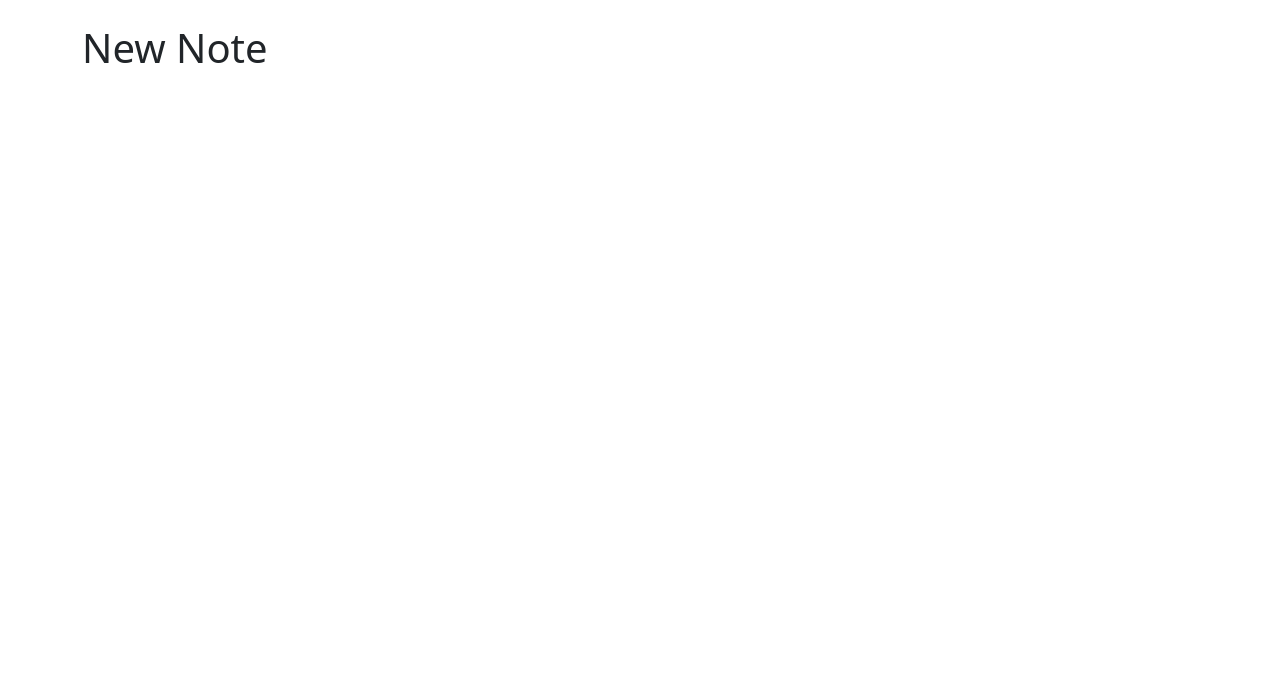
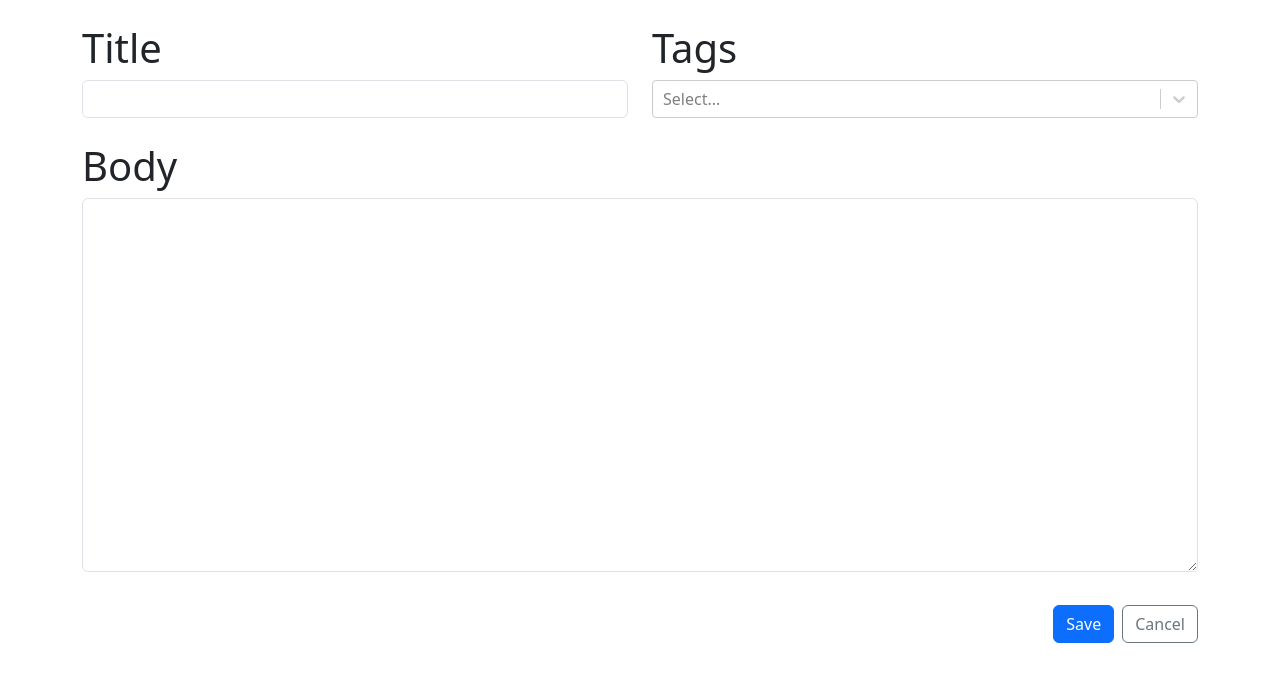
Before and after one commit to khazarglzd/notes_app_react_typescript, a React (Create React App) app: page /new in a window 1280 px wide. Shown: the top 682 px of the page. Built offline with nearby package versions, Linux system fonts and the light colour scheme.

Commit message:
creating NoteForm component

```diff
--- a/package.json
+++ b/package.json
@@ -16,6 +16,7 @@
     "react-dom": "^18.3.1",
     "react-router-dom": "^6.23.1",
     "react-scripts": "5.0.1",
+    "react-select": "^5.8.0",
     "typescript": "^4.9.5",
     "web-vitals": "^2.1.4"
   },
--- a/src/App.tsx
+++ b/src/App.tsx
@@ -2,6 +2,7 @@ import "bootstrap/dist/css/bootstrap.min.css";
 import { Container } from "react-bootstrap";
 import { Routes, Route, Navigate } from "react-router-dom";
 import { NewNote } from "./NewNote";
+import "./style.css";
 
 const App = () => {
   return (
--- a/src/NoteForm.tsx
+++ b/src/NoteForm.tsx
@@ -1,7 +1,42 @@
+import { Form, Stack, Row, Col, Button } from "react-bootstrap";
+import CreatableReactSelect from "react-select/creatable";
+import { Link } from "react-router-dom";
+
 export function NoteForm() {
   return (
-    <>
-      <h1 className="mb-4">New Note</h1>
-    </>
+    <Form>
+      <Stack gap={4}>
+        <Row>
+          <Col>
+            <Form.Group controlId="title">
+              <Form.Label>Title</Form.Label>
+              <Form.Control required />
+            </Form.Group>
+          </Col>
+          <Col>
+            <Form.Group controlId="tags">
+              <Form.Label>Tags</Form.Label>
+              <CreatableReactSelect isMulti className="select" />
+            </Form.Group>
+          </Col>
+        </Row>
+        <Form.Group controlId="markdown">
+          <Form.Label>Body</Form.Label>
+          <Form.Control required as="textarea" rows={15} />
+        </Form.Group>
+        <Stack direction="horizontal" gap={2} className="justify-content-end">
+          <Link to="">
+            <Button type="submit" variant="primary">
+              Save
+            </Button>
+          </Link>
+          <Link to="..">
+            <Button type="button" variant="outline-secondary">
+              Cancel
+            </Button>
+          </Link>
+        </Stack>
+      </Stack>
+    </Form>
   );
 }
--- /dev/null
+++ b/src/style.css
@@ -0,0 +1,17 @@
+.select {
+  display: block;
+  width: 100%;
+  font-size: 1rem;
+  font-weight: 400;
+  line-height: 1.5;
+  color: var(--bs-body-color);
+  appearance: none;
+  background-color: var(--bs-body-bg);
+  background-clip: padding-box;
+  border-radius: var(--bs-border-radius);
+  transition: border-color 0.15s ease-in-out, box-shadow 0.15s ease-in-out;
+}
+
+h1 {
+  font-weight: 200;
+}
```
Also changed, not shown: 1 other file (tests, documents, lock files or other folders).
